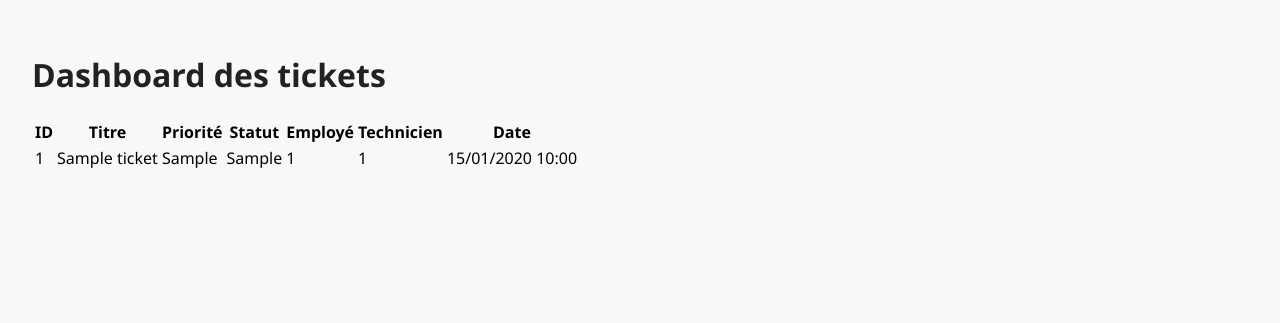
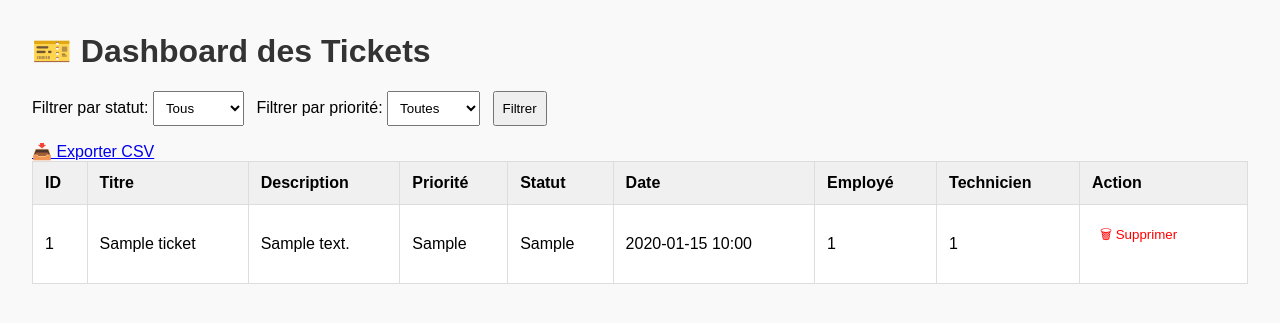
Before and after one commit to maissakrch/gestion-ticket-devops, a Flask app: page /dashboard in a window 1280 px wide. Shown: the top 323 px of the page. Run offline with Flask 3, Linux system fonts and the light colour scheme; tables that the repository leaves empty hold one stand-in row (values such as "Sample post").

Commit message:
✨ Export CSV des tickets depuis le dashboard

```diff
--- a/backend/app.py
+++ b/backend/app.py
@@ -38,22 +38,21 @@ class Ticket(db.Model):
 def home():
     return "Bienvenue Maïssa 🧡 API Flask + PostgreSQL"
 
-# 🔁 Route JSON : GET/POST depuis Postman ou curl
+# 🔁 Route JSON : GET tous les tickets
 @app.route('/tickets', methods=['GET'])
 def get_tickets():
     tickets = Ticket.query.all()
     return jsonify([ticket.to_dict() for ticket in tickets])
 
-# 🌐 Route formulaire HTML (affichage)
+# 🌐 Formulaire HTML (affichage)
 @app.route('/formulaire', methods=['GET'])
 def afficher_formulaire():
     tickets = Ticket.query.all()
     return render_template('index.html', tickets=tickets)
 
-# 🌐 Route formulaire HTML (envoi)
+# 🌐 Formulaire HTML (soumission)
 @app.route('/tickets', methods=['POST'])
 def formulaire_ticket():
-    # Récupération via formulaire HTML (donc via request.form)
     titre = request.form.get('titre')
     description = request.form.get('description')
     priorite = request.form.get('priorite')
@@ -69,21 +68,39 @@ def formulaire_ticket():
         id_employe=id_employe,
         id_technicien=id_technicien
     )
-
     db.session.add(nouveau_ticket)
     db.session.commit()
 
     return redirect('/formulaire')
 
+@app.route('/delete/<int:ticket_id>', methods=['POST'])
+def supprimer_ticket(ticket_id):
+    ticket = Ticket.query.get(ticket_id)
+    if ticket:
+        db.session.delete(ticket)
+        db.session.commit()
+    return redirect('/dashboard')
+
+
+# 📊 Dashboard avec filtres
 @app.route('/dashboard')
 def dashboard():
-    tickets = Ticket.query.all()
+    statut = request.args.get('statut')
+    priorite = request.args.get('priorite')
+
+    query = Ticket.query
+    if statut:
+        query = query.filter_by(statut=statut)
+    if priorite:
+        query = query.filter_by(priorite=priorite)
+
+    tickets = query.all()
     return render_template('dashboard.html', tickets=tickets)
 
+# 📈 Statistiques
 @app.route('/stats')
 def stats():
     from collections import Counter
-
     tickets = Ticket.query.all()
     statuts = Counter([ticket.statut for ticket in tickets])
     priorites = Counter([ticket.priorite for ticket in tickets if ticket.priorite])
@@ -93,8 +110,37 @@ def stats():
         data_priorite=priorites
     )
 
+import csv
+from io import StringIO
+from flask import Response
+
+@app.route('/export')
+def export_csv():
+    tickets = Ticket.query.all()
+
+    # Création CSV en mémoire
+    output = StringIO()
+    writer = csv.writer(output)
+    writer.writerow(['ID', 'Titre', 'Description', 'Priorité', 'Statut', 'Date création', 'Employé', 'Technicien'])
+
+    for ticket in tickets:
+        writer.writerow([
+            ticket.id,
+            ticket.titre,
+            ticket.description,
+            ticket.priorite,
+            ticket.statut,
+            ticket.date_creation.strftime("%Y-%m-%d %H:%M:%S"),
+            ticket.id_employe,
+            ticket.id_technicien
+        ])
+
+    output.seek(0)
+
+    return Response(output, mimetype='text/csv',
+                    headers={"Content-Disposition": "attachment;filename=tickets.csv"})
 
 
-# 🚀 Lancement de l'app
+# 🚀 Lancement
 if __name__ == '__main__':
     app.run(host='0.0.0.0', port=5050)
--- a/backend/static/style.css
+++ b/backend/static/style.css
@@ -1,47 +1,47 @@
 body {
-    font-family: 'Segoe UI', sans-serif;
-    background-color: #f7f8fa;
-    margin: 0;
-    padding: 2rem;
-}
+    font-family: Arial, sans-serif;
+    background: #f5f5f5;
+    padding: 30px;
+  }
 
-h1 {
-    color: #222;
-}
+  h1 {
+    color: #333;
+  }
 
-form {
-    background-color: #fff;
-    padding: 1rem;
-    border-radius: 10px;
-    box-shadow: 0 4px 8px rgba(0,0,0,0.1);
-    max-width: 400px;
-    margin-bottom: 2rem;
-}
+  .filters {
+    display: flex;
+    gap: 20px;
+    align-items: center;
+    margin-bottom: 20px;
+  }
 
-input, select, textarea {
-    width: 100%;
-    margin: 10px 0;
-    padding: 10px;
-    font-size: 1rem;
+  .filters label {
+    font-weight: bold;
+  }
+
+  .filters select {
+    padding: 5px;
     border-radius: 5px;
-    border: 1px solid #ccc;
-}
+  }
 
-button {
-    background-color: #007bff;
+  .filters button {
+    padding: 6px 12px;
+    background: #007bff;
     color: white;
     border: none;
-    padding: 10px;
-    font-size: 1rem;
     border-radius: 5px;
     cursor: pointer;
+  }
+
+  table {
     width: 100%;
-}
+    background: white;
+    border-collapse: collapse;
+    box-shadow: 0 0 5px rgba(0,0,0,0.1);
+  }
 
-.ticket {
-    background-color: #fff;
-    padding: 1rem;
-    margin-bottom: 10px;
-    border-radius: 5px;
-    box-shadow: 0 2px 6px rgba(0,0,0,0.1);
-}
+  table th, table td {
+    padding: 12px;
+    border: 1px solid #ddd;
+    text-align: center;
+  }
--- a/backend/templates/dashboard.html
+++ b/backend/templates/dashboard.html
@@ -2,23 +2,94 @@
 <html lang="fr">
 <head>
     <meta charset="UTF-8">
-  <title>Dashboard des Tickets</title>
-  <link rel="stylesheet" href="{{ url_for('static', filename='style.css') }}">
+    <title>🎫 Dashboard des Tickets</title>
+    <style>
+        body {
+            font-family: Arial, sans-serif;
+            margin: 2rem;
+            background-color: #f9f9f9;
+        }
+
+        h1 {
+            color: #333;
+        }
+
+        form {
+            margin-bottom: 1rem;
+        }
+
+        select, button {
+            padding: 0.5rem;
+            margin-right: 0.5rem;
+        }
+
+        table {
+            width: 100%;
+            border-collapse: collapse;
+            background-color: #fff;
+        }
+
+        th, td {
+            border: 1px solid #ddd;
+            padding: 0.75rem;
+            text-align: left;
+        }
+
+        th {
+            background-color: #f0f0f0;
+        }
+
+        tr:hover {
+            background-color: #f5f5f5;
+        }
+
+        .btn-delete {
+            color: red;
+            background-color: transparent;
+            border: none;
+            cursor: pointer;
+        }
+    </style>
 </head>
 <body>
-  <h1>Dashboard des tickets</h1>
+    <h1>🎫 Dashboard des Tickets</h1>
 
-  {% if tickets %}
+    <!-- 🎛️ Filtres -->
+    <form method="GET" action="/dashboard">
+        <label for="statut">Filtrer par statut:</label>
+        <select name="statut" id="statut">
+            <option value="">Tous</option>
+            <option value="ouvert">Ouvert</option>
+            <option value="en cours">En cours</option>
+            <option value="fermé">Fermé</option>
+        </select>
+
+        <label for="priorite">Filtrer par priorité:</label>
+        <select name="priorite" id="priorite">
+            <option value="">Toutes</option>
+            <option value="basse">Basse</option>
+            <option value="moyenne">Moyenne</option>
+            <option value="haute">Haute</option>
+        </select>
+
+        <button type="submit">Filtrer</button>
+    </form>
+
+    <a href="/export" class="btn btn-success mb-3">📥 Exporter CSV</a>
+
+    <!-- 📋 Tableau -->
     <table>
         <thead>
             <tr>
                 <th>ID</th>
                 <th>Titre</th>
+                <th>Description</th>
                 <th>Priorité</th>
                 <th>Statut</th>
+                <th>Date</th>
                 <th>Employé</th>
                 <th>Technicien</th>
-          <th>Date</th>
+                <th>Action</th>
             </tr>
         </thead>
         <tbody>
@@ -26,17 +97,20 @@
             <tr>
                 <td>{{ ticket.id }}</td>
                 <td>{{ ticket.titre }}</td>
+                <td>{{ ticket.description }}</td>
                 <td>{{ ticket.priorite }}</td>
                 <td>{{ ticket.statut }}</td>
+                <td>{{ ticket.date_creation.strftime('%Y-%m-%d %H:%M') }}</td>
                 <td>{{ ticket.id_employe }}</td>
                 <td>{{ ticket.id_technicien }}</td>
-            <td>{{ ticket.date_creation.strftime('%d/%m/%Y %H:%M') }}</td>
+                <td>
+                    <form action="/delete/{{ ticket.id }}" method="POST" onsubmit="return confirm('Supprimer ce ticket ?');">
+                        <button type="submit" class="btn-delete">🗑 Supprimer</button>
+                    </form>
+                </td>
             </tr>
             {% endfor %}
         </tbody>
     </table>
-  {% else %}
-    <p>Aucun ticket pour le moment.</p>
-  {% endif %}
 </body>
 </html>
```
Lines whose indentation alone changed are shown as unchanged.
